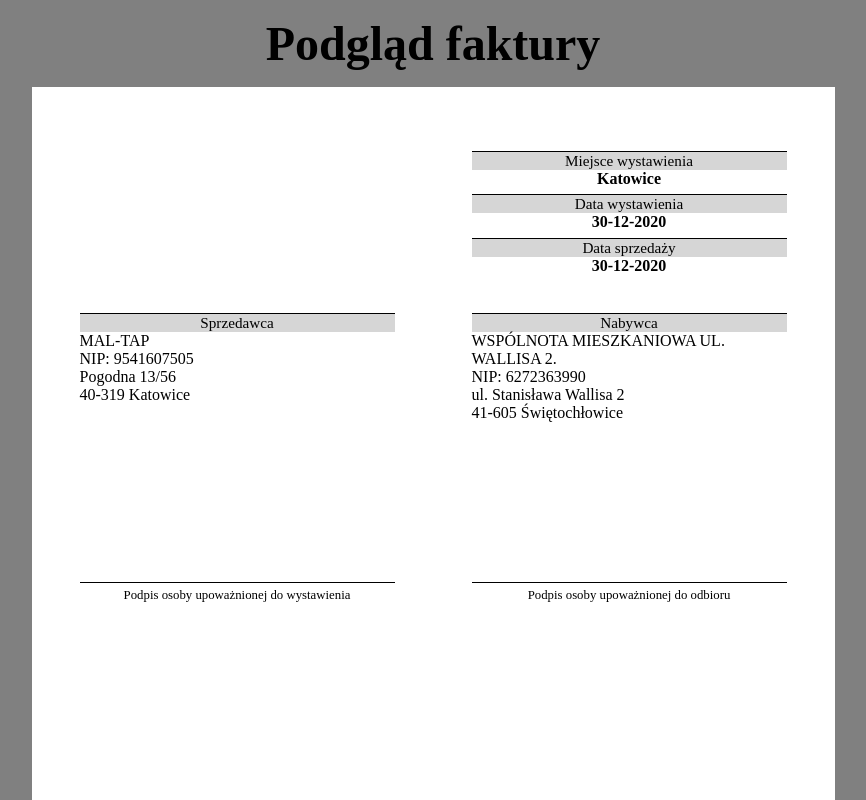
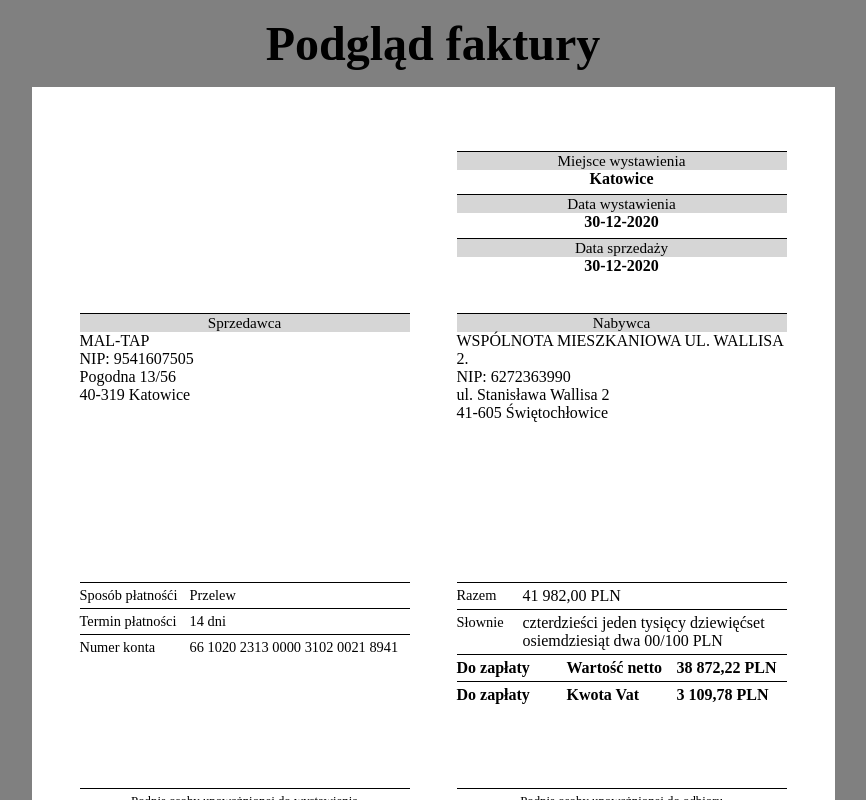
Before and after one commit to kowalczyk-mateusz/invoice-generator, a React (Create React App) app: page / in a window 1280 px wide. Shown: the top 800 px of the page, without its empty margins (207-1073 px from the left). Built offline with nearby package versions, Linux system fonts and the light colour scheme.

Commit message:
Styling payment component

```diff
--- a/src/Assets/Line.js
+++ b/src/Assets/Line.js
@@ -10,7 +10,7 @@ const Line = () => {
 
 
 const StyledLine = styled.div`
-width: 315px;
+width: 330px;
 height: 1px;
 background-color: black;
 `
--- a/src/Components/Inspector/Inspector-components/Data.js
+++ b/src/Components/Inspector/Inspector-components/Data.js
@@ -30,7 +30,7 @@ justify-content: flex-end;
 margin-bottom: 2rem;
 `
 const DataInfo = styled.div`
-width: 315px;
+width: 330px;
 display: flex;
 flex-direction: column;
 align-items: center;
--- a/src/Components/Inspector/Inspector-components/Payment.js
+++ b/src/Components/Inspector/Inspector-components/Payment.js
@@ -1,8 +1,48 @@
 import React from 'react';
 import styled from 'styled-components';
+import Line from '../../../Assets/Line'
+import {StyledPayment, PaymentInfo, PaymentMethod, PaymentDeadline, BankNumber, PaymentValue, Amount, AmountInWords, ToPay, Label, Content, ContentValue} from './Styles/PaymentStyles'
 const Payment = () => {
     return (
-        <h1>Payment</h1>
+        <StyledPayment>
+            <PaymentInfo>
+                <Line />
+                <PaymentMethod>
+                    <Label>Sposób płatnośći</Label>
+                    <Content>Przelew</Content>
+                </PaymentMethod>
+                <Line/>
+                <PaymentDeadline>
+                <Label> Termin płatności</Label>
+                <Content>14 dni</Content>
+                </PaymentDeadline>
+                <Line/>
+                <BankNumber>
+                <Label> Numer konta</Label>
+                <Content> 66 1020 2313 0000 3102 0021 8941</Content>
+                </BankNumber>
+            </PaymentInfo>
+            <PaymentValue>
+                <Line/>
+                <Amount>
+                <Label>  Razem</Label>
+                <ContentValue>41 982,00 PLN</ContentValue>
+                </Amount>
+                <Line/>
+                <AmountInWords>
+                <Label> Słownie</Label>
+                <ContentValue>czterdzieści jeden tysięcy dziewięćset osiemdziesiąt dwa 00/100 PLN</ContentValue>
+                </AmountInWords>
+                <Line/>
+                <ToPay>
+                    <p>Do zapłaty</p> <p>Wartość netto</p> <p>38 872,22 PLN</p>
+                </ToPay>
+                <Line />
+                <ToPay>
+                    <p>Do zapłaty</p> <p>Kwota Vat</p> <p>3 109,78 PLN</p>
+                </ToPay>
+            </PaymentValue>
+        </StyledPayment>
     );
 }
 
--- a/src/Components/Inspector/Inspector-components/SellerBuyer.js
+++ b/src/Components/Inspector/Inspector-components/SellerBuyer.js
@@ -49,10 +49,10 @@ margin-bottom: 10rem;
 `
 
 const Seller = styled.div`
-width: 315px;
+width: 330px;
 `
 const Buyer = styled.div`
-width: 315px;
+width: 330px;
 `
 const SellerInfo = styled.div`
 `
--- /dev/null
+++ b/src/Components/Inspector/Inspector-components/Styles/PaymentStyles.js
@@ -0,0 +1,57 @@
+import styled from 'styled-components';
+
+
+export const StyledPayment = styled.div`
+width: 100%;
+display: flex;
+justify-content: space-between;
+margin-bottom: 5rem;
+`
+export const PaymentInfo = styled.div`
+width: 330px;
+`
+export const PaymentValue = styled.div`
+width: 330px;
+`
+export const PaymentMethod = styled.div`
+display: flex;
+padding: 0.25rem 0rem;
+`
+export const PaymentDeadline = styled.div`
+display: flex;
+padding: 0.25rem 0rem;
+`
+export const BankNumber = styled.div`
+display: flex;
+padding: 0.25rem 0rem;
+`
+
+export const Amount = styled.div`
+display: flex;
+padding: 0.25rem 0rem;
+`
+export const AmountInWords = styled.div`
+display: flex;
+padding: 0.25rem 0rem;
+`
+export const ToPay = styled.div`
+display: flex;
+padding: 0.25rem 0rem;
+justify-content: space-between;
+font-weight: bold;
+p{
+    flex: 1;
+}
+`
+
+export const Label = styled.div`
+flex: 1;
+font-size: 0.9rem;
+`
+export const Content = styled.div`
+font-size: 0.9rem;
+flex: 2;
+`
+export const ContentValue = styled.div`
+flex: 4;
+`
--- a/src/Components/Inspector/Inspector.js
+++ b/src/Components/Inspector/Inspector.js
@@ -3,7 +3,7 @@ import styled from 'styled-components';
 import Signatures from './Inspector-components/Signatures';
 import Data from './Inspector-components/Data'
 import SellerBuyer from './Inspector-components/SellerBuyer'
-
+import Payment from './Inspector-components/Payment'
 const Inspector = () => {
     return (
         <StyledInspector>
@@ -13,6 +13,7 @@ const Inspector = () => {
             <InspectorPreview>
                 <Data />
                 <SellerBuyer/>
+                <Payment />
                 <Signatures />
             </InspectorPreview>
         </StyledInspector>
```
